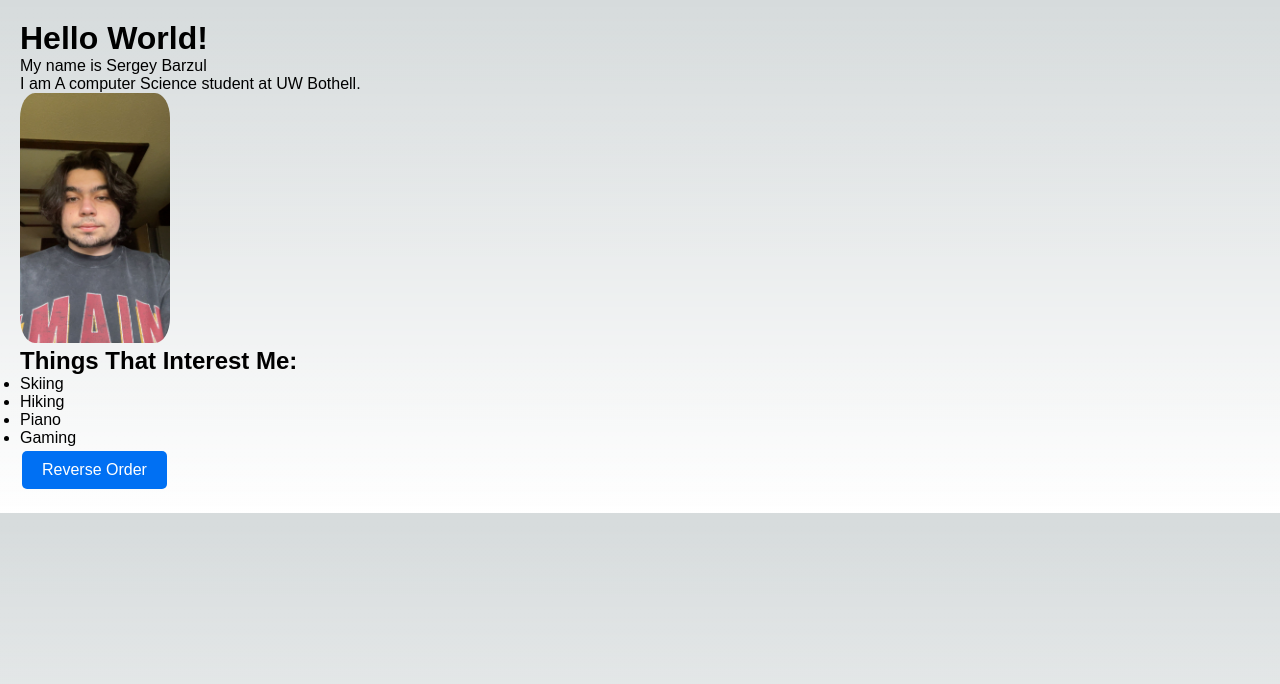
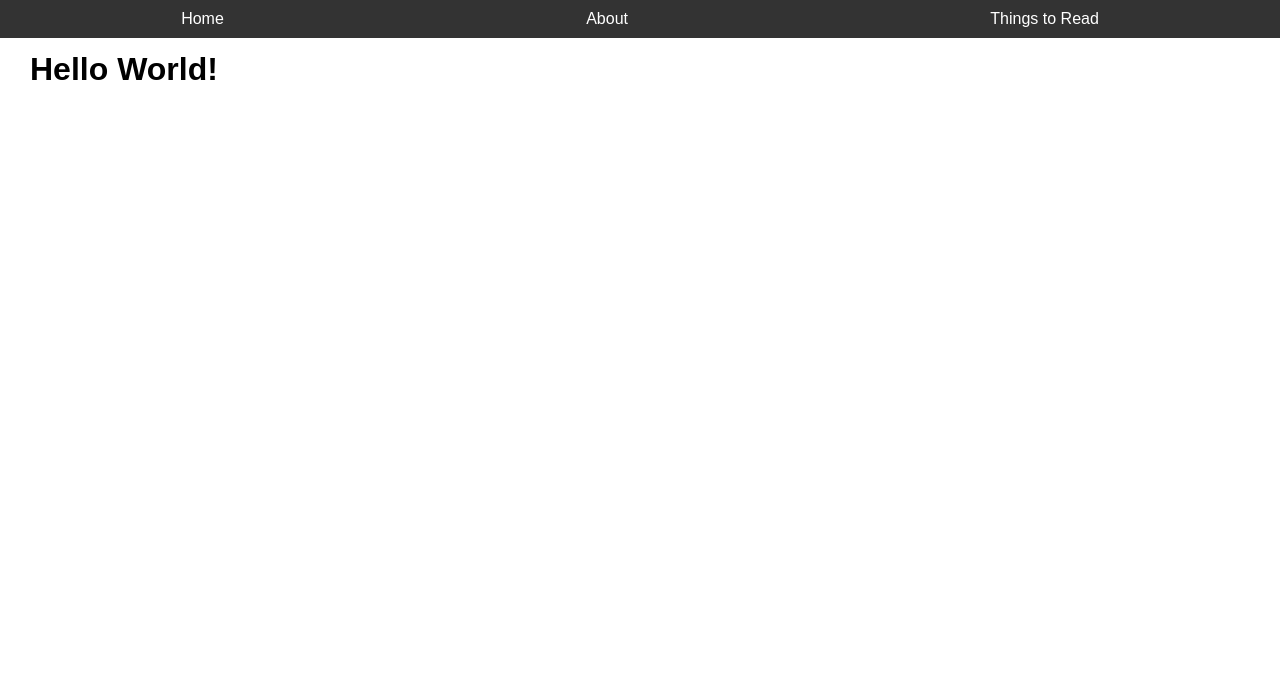
Before and after one commit to sergeycodes/next-portfolio, a Next.js app: page / in a window 1280 px wide. Shown: the top 684 px of the page. Built offline with nearby package versions, Linux system fonts and the light colour scheme.

Commit message:
added two more pages to the website

```diff
--- /dev/null
+++ b/src/app/components/Navbar.js
@@ -0,0 +1,29 @@
+// components/NavBar.js
+"use client";
+
+import styles from './Navbar.module.css';
+import Link from 'next/link';
+
+export default function NavBar() {
+    return (
+        <nav className={styles.navbar}>
+            <ul className={styles.navList}>
+                <li className={styles.navItem}>
+                    <Link legacyBehavior href="/">
+                        <a className={styles.navLink}>Home</a>
+                    </Link>
+                </li>
+                <li className={styles.navItem}>
+                    <Link legacyBehavior href="/about">
+                        <a className={styles.navLink}>About</a>
+                    </Link>
+                </li>
+                <li className={styles.navItem}>
+                    <Link legacyBehavior href="/things_to_read">
+                        <a className={styles.navLink}>Things to Read</a>
+                    </Link>
+                </li>
+            </ul>
+        </nav>
+    );
+}
--- /dev/null
+++ b/src/app/components/Navbar.module.css
@@ -0,0 +1,33 @@
+/* components/NavBar.module.css */
+.navbar {
+    background-color: #333;
+    position: fixed;
+    top: 0;
+    left: 0;
+    width: 100%;
+    z-index: 1000;
+    margin: 0;
+    padding: 10px 0;
+
+}
+
+.navList {
+    list-style-type: none;
+    margin: 0;
+    padding: 0;
+    display: flex;
+    justify-content: space-around;
+}
+
+.navItem {}
+
+.navLink {
+    color: white;
+    text-decoration: none;
+    padding: 8px 16px;
+    border-radius: 4px;
+}
+
+.navLink:hover {
+    background-color: #555;
+}
--- a/src/app/globals.css
+++ b/src/app/globals.css
@@ -1,107 +1,6 @@
-:root {
-  --max-width: 1100px;
-  --border-radius: 12px;
-  --font-mono: ui-monospace, Menlo, Monaco, "Cascadia Mono", "Segoe UI Mono",
-    "Roboto Mono", "Oxygen Mono", "Ubuntu Monospace", "Source Code Pro",
-    "Fira Mono", "Droid Sans Mono", "Courier New", monospace;
-
-  --foreground-rgb: 0, 0, 0;
-  --background-start-rgb: 214, 219, 220;
-  --background-end-rgb: 255, 255, 255;
-
-  --primary-glow: conic-gradient(
-    from 180deg at 50% 50%,
-    #16abff33 0deg,
-    #0885ff33 55deg,
-    #54d6ff33 120deg,
-    #0071ff33 160deg,
-    transparent 360deg
-  );
-  --secondary-glow: radial-gradient(
-    rgba(255, 255, 255, 1),
-    rgba(255, 255, 255, 0)
-  );
-
-  --tile-start-rgb: 239, 245, 249;
-  --tile-end-rgb: 228, 232, 233;
-  --tile-border: conic-gradient(
-    #00000080,
-    #00000040,
-    #00000030,
-    #00000020,
-    #00000010,
-    #00000010,
-    #00000080
-  );
-
-  --callout-rgb: 238, 240, 241;
-  --callout-border-rgb: 172, 175, 176;
-  --card-rgb: 180, 185, 188;
-  --card-border-rgb: 131, 134, 135;
+body {
+  font-family: Arial, sans-serif;
+  padding-top: 60px;
+  margin: 10px;
+  padding: 0;
 }
-
-@media (prefers-color-scheme: dark) {
-  :root {
-    --foreground-rgb: 255, 255, 255;
-    --background-start-rgb: 0, 0, 0;
-    --background-end-rgb: 0, 0, 0;
-
-    --primary-glow: radial-gradient(rgba(1, 65, 255, 0.4), rgba(1, 65, 255, 0));
-    --secondary-glow: linear-gradient(
-      to bottom right,
-      rgba(1, 65, 255, 0),
-      rgba(1, 65, 255, 0),
-      rgba(1, 65, 255, 0.3)
-    );
-
-    --tile-start-rgb: 2, 13, 46;
-    --tile-end-rgb: 2, 5, 19;
-    --tile-border: conic-gradient(
-      #ffffff80,
-      #ffffff40,
-      #ffffff30,
-      #ffffff20,
-      #ffffff10,
-      #ffffff10,
-      #ffffff80
-    );
-
-    --callout-rgb: 20, 20, 20;
-    --callout-border-rgb: 108, 108, 108;
-    --card-rgb: 100, 100, 100;
-    --card-border-rgb: 200, 200, 200;
-  }
-}
-
-* {
-  box-sizing: border-box;
-  padding: 0;
-  margin: 0;
-}
-
-html,
-body {
-  max-width: 100vw;
-  overflow-x: hidden;
-}
-
-body {
-  color: rgb(var(--foreground-rgb));
-  background: linear-gradient(
-      to bottom,
-      transparent,
-      rgb(var(--background-end-rgb))
-    )
-    rgb(var(--background-start-rgb));
-}
-
-a {
-  color: inherit;
-  text-decoration: none;
-}
-
-@media (prefers-color-scheme: dark) {
-  html {
-    color-scheme: dark;
-  }
-}
--- a/src/app/page.js
+++ b/src/app/page.js
@@ -1,8 +1,10 @@
 "use client";
 
-import styles from '/styles/Home.module.css';
+import { useState } from 'react';
+import styles from './/styles/Home.module.css';
 import Image from 'next/image';
-import { useState } from 'react';
+import NavBar from './components/Navbar';
+
 
 export default function Home() {
     const [interests, setInterests] = useState(['Skiing', 'Hiking', 'Piano', 'Gaming']);
@@ -16,26 +18,8 @@ export default function Home() {
 
     return (
       <div style={{ padding: '20px', fontFamily: 'Arial, sans-serif' }}>
+      <NavBar />
         <h1>Hello World!</h1>
-        <p>My name is Sergey Barzul</p>
-        <p>I am A computer Science student at UW Bothell.</p>
-        <Image
-          src="/selfie.jpg"
-          alt="Sergey Barzul"
-          width={150}
-          height={250}
-          style={{ borderRadius: '10%' }}
-        />
-
-        <h2>Things That Interest Me:</h2>
-        <ul>
-          {interests.map((interest, index) => (
-            <li key={index}>{interest}</li>
-          ))}
-        </ul>
-        <button className={styles.button} onClick={reorderList}>
-          {isReordered ? 'Original Order' : 'Reverse Order'}
-        </button>
       </div>
     );
   }
```
Also changed, not shown: src/app/about/page.js (added, +42 -0 lines), src/app/things_to_read/page.js (added, +36 -0 lines), src/app/styles/Home.module.css (renamed from styles/Home.module.css).
